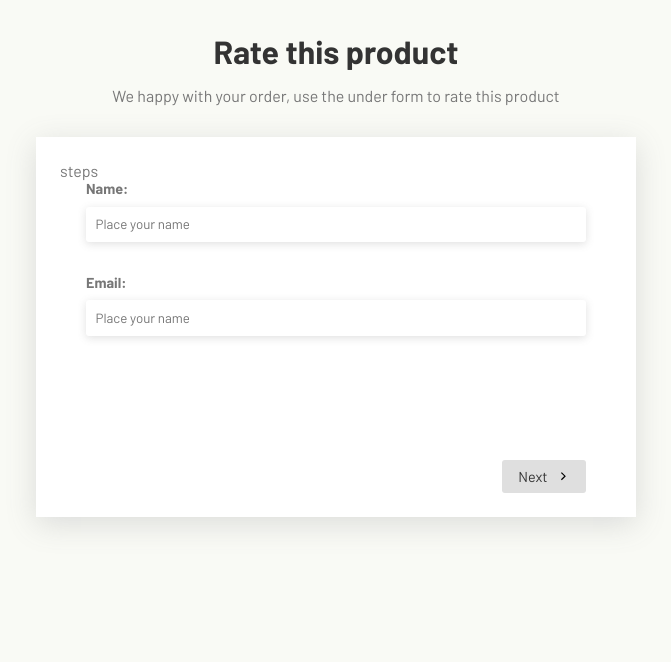
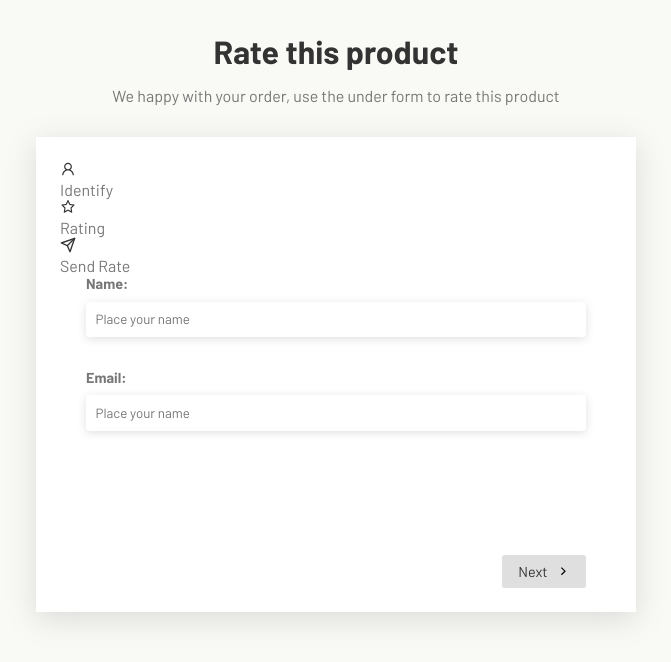
Before and after one commit to rodrigoaraujo7/multstep-form, a React (Vite) app: page / in a window 1280 px wide. Shown: the top 662 px of the page, without its empty margins (304-975 px from the left). Built offline with nearby package versions, Linux system fonts and the light colour scheme.

Commit message:
steps view

```diff
--- a/src/App.jsx
+++ b/src/App.jsx
@@ -2,6 +2,7 @@
 import { UserForm } from './components/ScreensForm/UserForm'
 import { ReviewForm } from './components/ScreensForm/ReviewForm'
 import { ThanksForm } from './components/ScreensForm/ThanksForm'
+import { Steps } from './components/ScreensForm/Steps'
 
 // hooks
 import { useForm } from './hooks/useForm'
@@ -33,7 +34,7 @@ export const App = () => {
         <p>We happy with your order, use the under form to rate this product</p>
       </div>
       <div className="form-container">
-        <p>steps</p>
+        <Steps currentStep={currentStep} />
         <form onSubmit={event => changeStep(currentStep + 1, event)}>
           <div className="inputs-container">{currentComponent}</div>
           <div className="actions">
--- /dev/null
+++ b/src/components/ScreensForm/Steps.jsx
@@ -0,0 +1,23 @@
+import { AiOutlineUser, AiOutlineStar } from 'react-icons/ai'
+import { FiSend } from 'react-icons/fi'
+
+import './Steps.css'
+
+export const Steps = ({ currentStep }) => {
+    return (
+        <div className='steps'>
+            <div className="step">
+                <AiOutlineUser />
+                <p>Identify</p>
+            </div>
+            <div className="step">
+                <AiOutlineStar />
+                <p>Rating</p>
+            </div>
+            <div className="step">
+                <FiSend />
+                <p>Send Rate</p>
+            </div>
+        </div>
+    )
+}
```
Also changed, not shown: src/components/ScreensForm/Steps.css (added).
